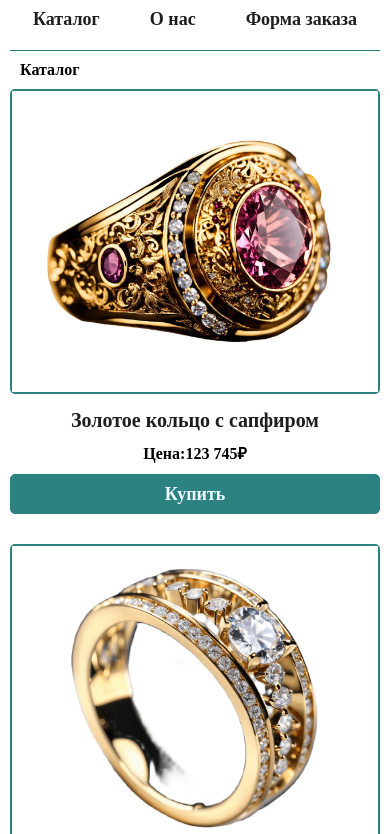
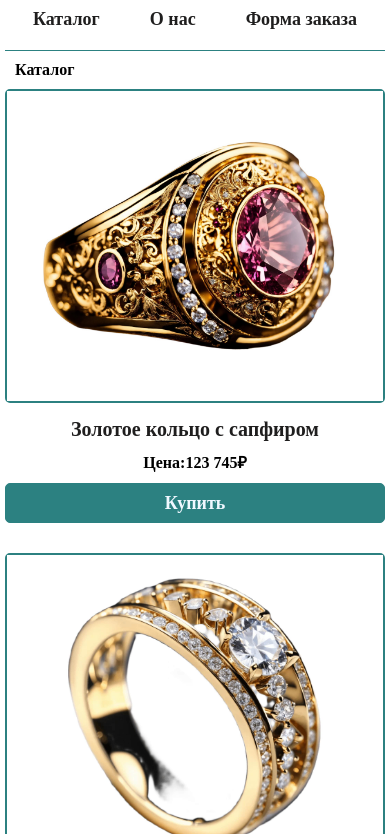
Before and after one commit to Zuoxe/JeveleryTGASU, a plain HTML site: page index.html in a window 390 px wide. Shown: the part 66-900 px from the top of the page. Drawn offline with Linux system fonts and the light colour scheme.

Commit message:
Конец

```diff
--- a/index.css
+++ b/index.css
@@ -292,9 +292,7 @@ label{
         width: 100%;
     }
     .container{
-
-
-        padding: 0px 10px;
+        padding: 0 5px;
     }
 }
 
```
Also changed, not shown: aboutUs.html (+1 -1 lines).
